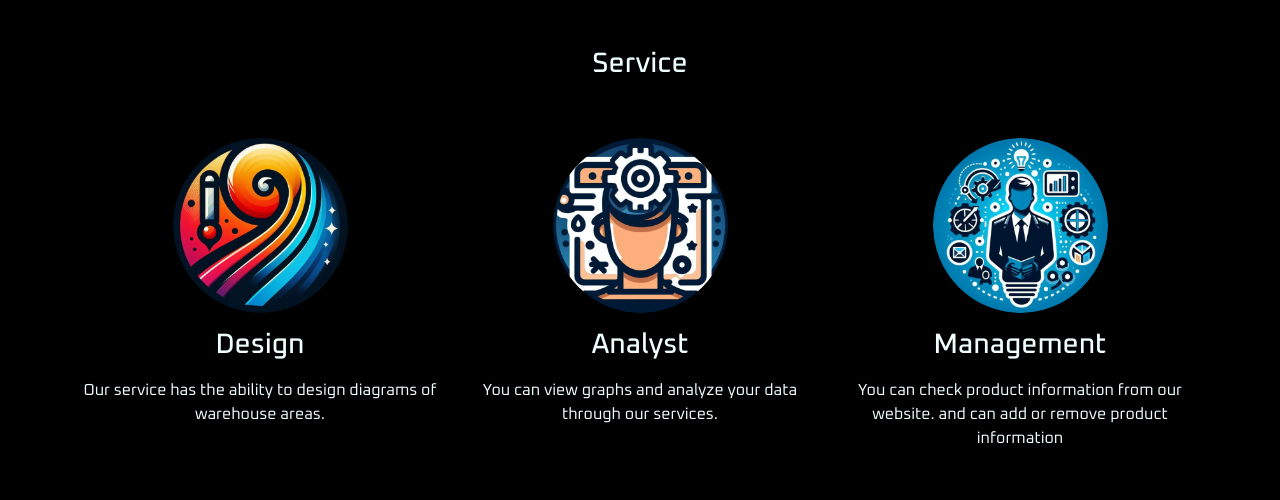
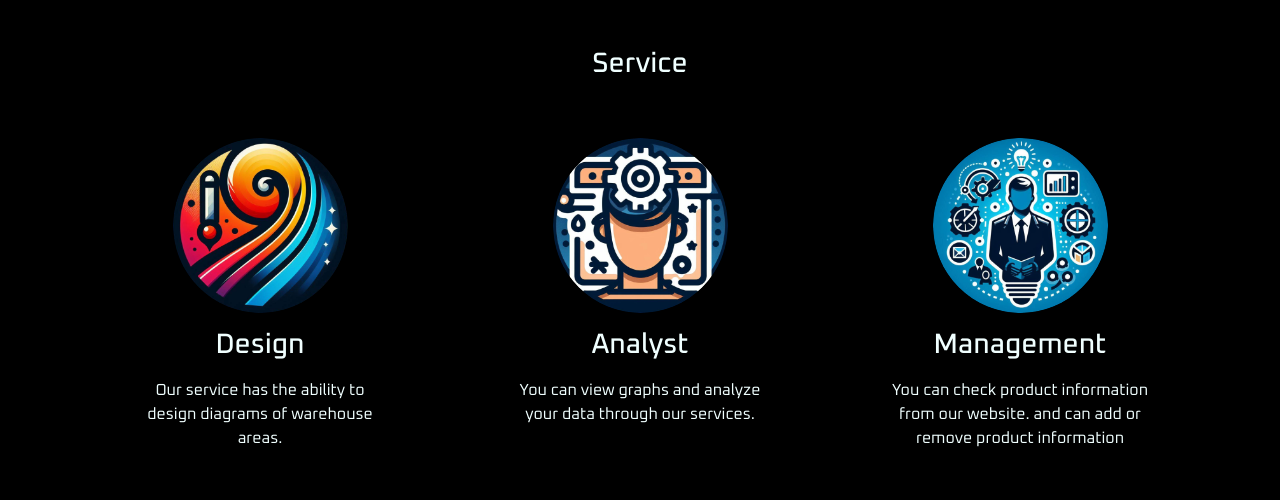
Before and after one commit to Akewich/WareVista, a React (Vite) app in the folder Vista/IndexPage/: page / in a window 1280 px wide. Shown: the part 900-1400 px from the top of the page. Built offline with nearby package versions, Linux system fonts and the light colour scheme.

Commit message:
Update Service.tsx

```diff
--- a/Vista/IndexPage/src/components/Service.tsx
+++ b/Vista/IndexPage/src/components/Service.tsx
@@ -19,9 +19,9 @@
           </div>
 
           <div className="row">
-            <div className="col-12 col-md-12 col-lg-4">
+            <div className="col-12 col-md-10 col-lg-4">
               <div className="img-service text-center pb-2">
-                <div className="design">
+                <div className="design mx-5">
                   <Image
                     src={service1}
                     className="service1"
@@ -40,7 +40,7 @@
             </div>
             <div className="col-12 col-md-12 col-lg-4">
               <div className="img-service text-center pb-2">
-                <div className="analyst">
+                <div className="analyst mx-5">
                   <Image
                     src={service2}
                     className="service2"
@@ -59,7 +59,7 @@
             </div>
             <div className="col-12 col-md-12 col-lg-4">
               <div className="img-service text-center pb-2">
-                <div className="management">
+                <div className="management mx-5">
                   <Image
                     src={service3}
                     className="service3"
```
